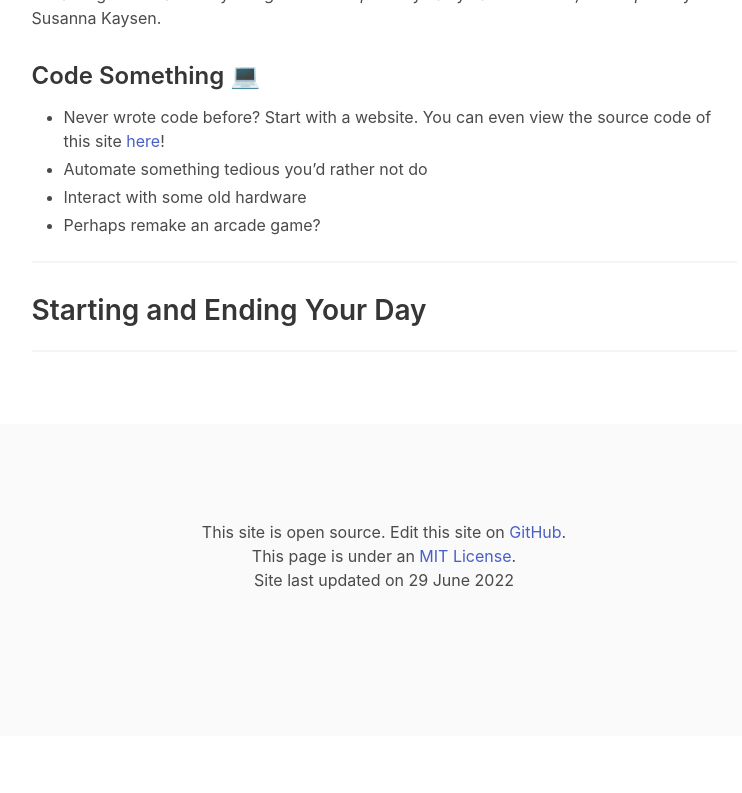
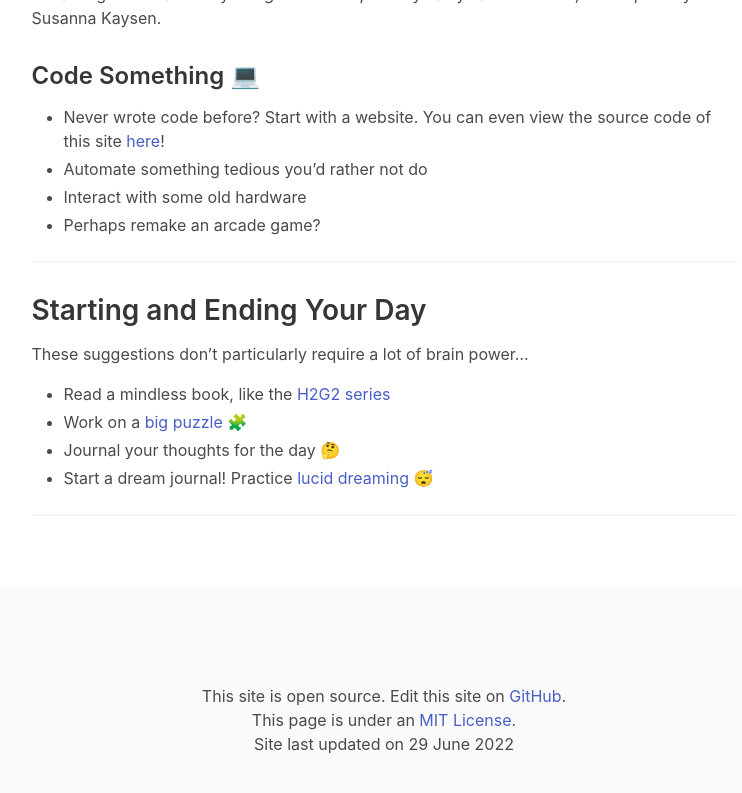
Before and after one commit to itsmaxymoo/quittit-website, a Jekyll site: the page built from index.md, in a window 1280 px wide and 900 px high, scrolled down 1598 px. Shown: the top 793 px of the window, without its empty margins (256-998 px from the left). Built offline with Jekyll 4.4.1, drawn with Linux system fonts in a browser that asks for light colours; before the commit the page ends 2334 px from its top, so only the background shows below that.

Commit message:
sleep suggestions

```diff
--- a/index.md
+++ b/index.md
@@ -66,4 +66,11 @@ source code of this site [here]({{ site.github_url }})!
 
 ## Starting and Ending Your Day
 
+These suggestions don't particularly require a lot of brain power...
+
+* Read a mindless book, like the [H2G2 series](https://en.m.wikipedia.org/wiki/The_Hitchhiker%27s_Guide_to_the_Galaxy#Novels)
+* Work on a [big puzzle](https://www.whitemountainpuzzles.com/) 🧩
+* Journal your thoughts for the day 🤔
+* Start a dream journal! Practice [lucid dreaming](https://www.sleepfoundation.org/dreams/lucid-dreams) 😴
+
 ---
```
